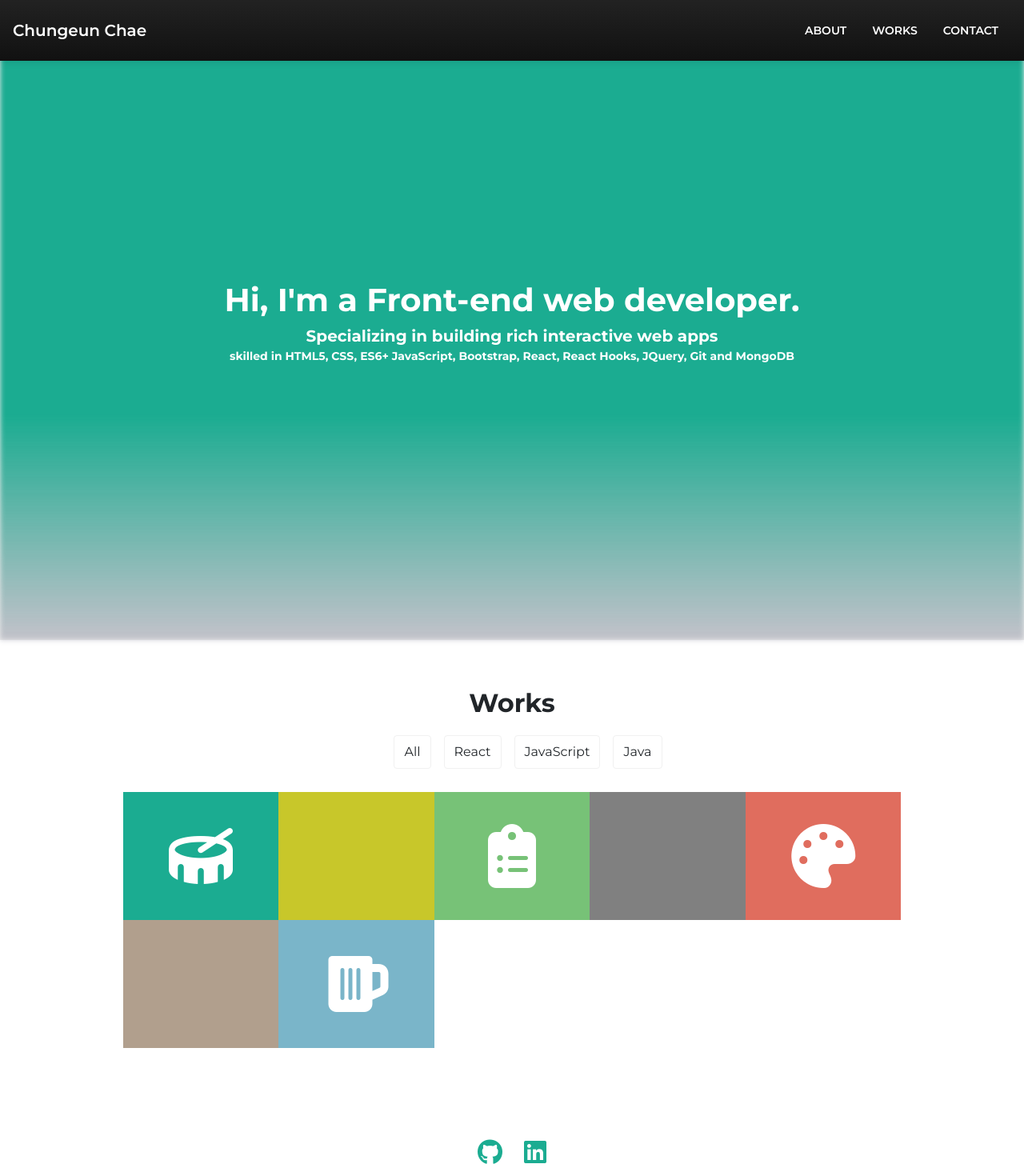
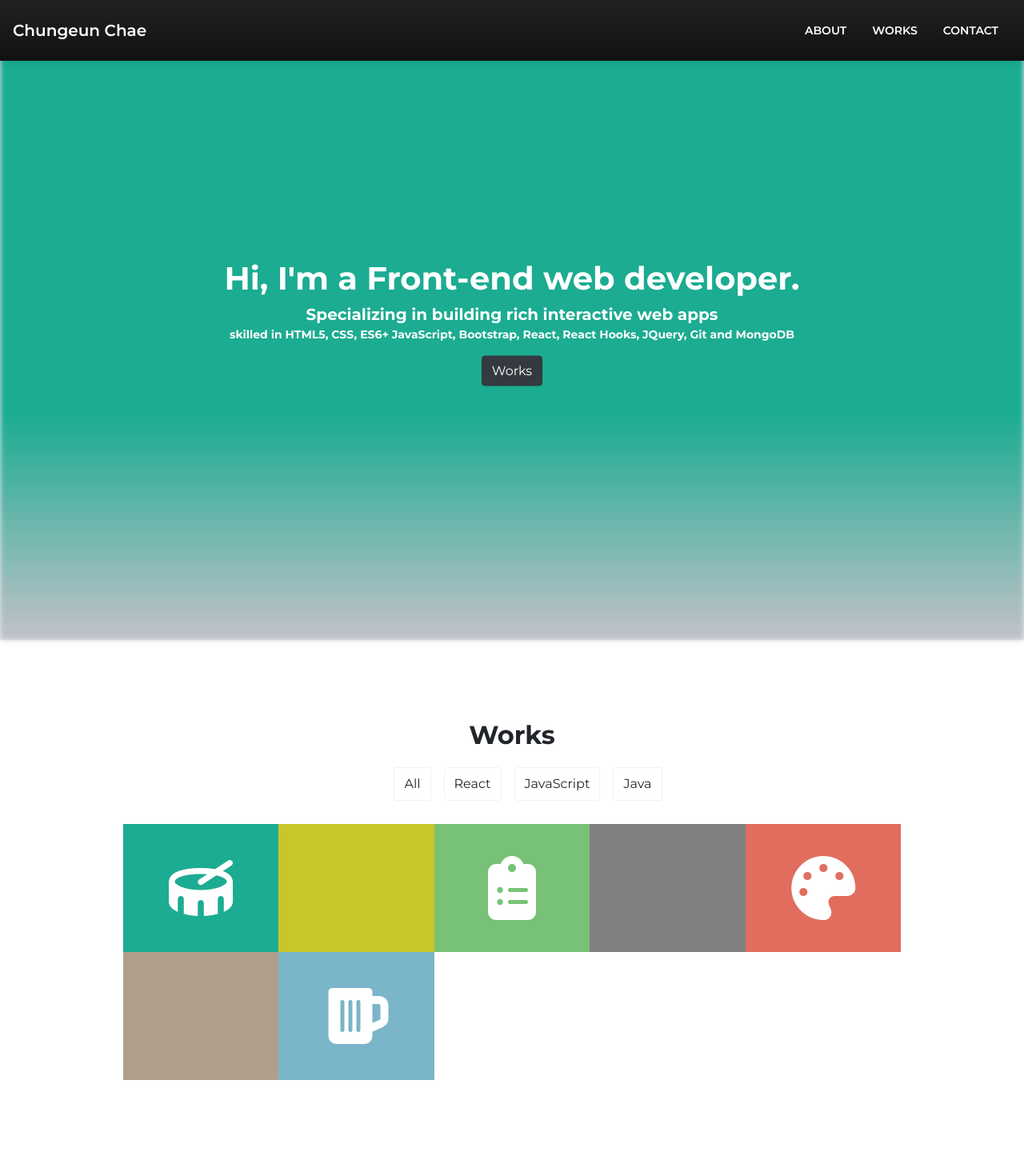
Before and after one commit to cechae/new-portfolio, a React (Create React App) app: page / in a window 1280 px wide. Shown: the top 1470 px of the page at 80% size. Built offline with nearby package versions, Linux system fonts and the light colour scheme; some icons are missing.

Commit message:
fixed nav

```diff
--- a/src/About.js
+++ b/src/About.js
@@ -5,6 +5,8 @@ import Nav from 'react-bootstrap/Nav';
 import NavDropdown from 'react-bootstrap/NavDropdown';
 import Carousel from 'react-bootstrap/Carousel';
 import CarouselItem from 'react-bootstrap/CarouselItem';
+import Button from 'react-bootstrap/Button';
+
 
 {/* <p>
                                 I graduated from the University of Pennsylvania in December 2018.
@@ -37,11 +39,11 @@ class About extends Component {
                         <Nav.Link href="#pricing">Pricing</Nav.Link> */}
                         </Nav>
                         <Nav>
-                            <Nav.Link href="#deets">ABOUT</Nav.Link>
-                            <Nav.Link eventKey={2} href="#work">
+                            <Nav.Link href="#about">ABOUT</Nav.Link>
+                            <Nav.Link eventKey={2} href="#down">
                                 WORKS
                             </Nav.Link>
-                            <Nav.Link href="#features">CONTACT</Nav.Link>
+                            <Nav.Link href="#contact">CONTACT</Nav.Link>
                         </Nav>
                     </Navbar.Collapse>
                 </Navbar>
@@ -52,12 +54,15 @@ class About extends Component {
 
                         </div>
                         <div className="desc">
-
                             Specializing in building rich interactive web apps
-
                         </div>
                         <div className="desc-small">
                             skilled in HTML5, CSS, ES6+ JavaScript, Bootstrap, React, React Hooks, JQuery, Git and MongoDB
+                        </div>
+                        <div className="checkout-btn">
+                            <a href="#down">
+                                <Button variant="dark"> Works </Button>
+                            </a>
                         </div>
                     </div>
 
--- a/src/App.js
+++ b/src/App.js
@@ -13,7 +13,7 @@ function App() {
   return (
     <div className="App">
       <About />
-      <AboutMe />
+      {/* <AboutMe /> */}
       <Works />
       <Footer />
 
--- a/src/Works.js
+++ b/src/Works.js
@@ -72,7 +72,7 @@ class Works extends Component {
     }
   render() {
     return (
-      <div className="section-works">
+      <div className="section-works" id="down">
           <div className="title">
               <h2>Works</h2>
           </div>
--- a/src/style.css
+++ b/src/style.css
@@ -1,3 +1,11 @@
+html {
+    scroll-behavior: smooth;
+}
+#down {
+
+    padding-bottom: 5%;
+}
+
 .App {
     font-family: 'Montserrat', sans-serif;
     text-align: center;
@@ -12,12 +20,8 @@
     /* background: url("./img/bg4.jpg") no-repeat center center fixed;
     background-size: cover; */
     background: rgb(13,10,52);
-background: linear-gradient(0deg, rgba(13,10,52,0.1923144257703081) 0%, rgba(27,172,145,1) 35%, rgba(27,172,145,1) 100%);
-
-
-
-
-height: 100vh;
+    background: linear-gradient(0deg, rgba(13,10,52,0.1923144257703081) 0%, rgba(27,172,145,1) 35%, rgba(27,172,145,1) 100%);
+    height: 100vh;
     filter: blur(3px);
     -webkit-filter: blur(3px);
 }
@@ -39,9 +43,6 @@ height: 100vh;
   }
 
 
-.carousel-control-prev {
-
-}
 .section-about .outer-carousel-container {
     text-align: center;
     width: 80%;
@@ -122,14 +123,18 @@ height: 100vh;
 .section-about p {
     font-size: 1.2rem;
 }
+.section-about .checkout-btn {
+    margin-top: 16px;
+}
 
 /* section Works */
 .section-works {
     margin-bottom: 0;
     min-height: 500px;
+    padding-top: 100px;
 }
 .section-works .title {
-    margin-top: 60px;
+
 }
 .section-works .title h2 {
     font-size: 2rem;
```
